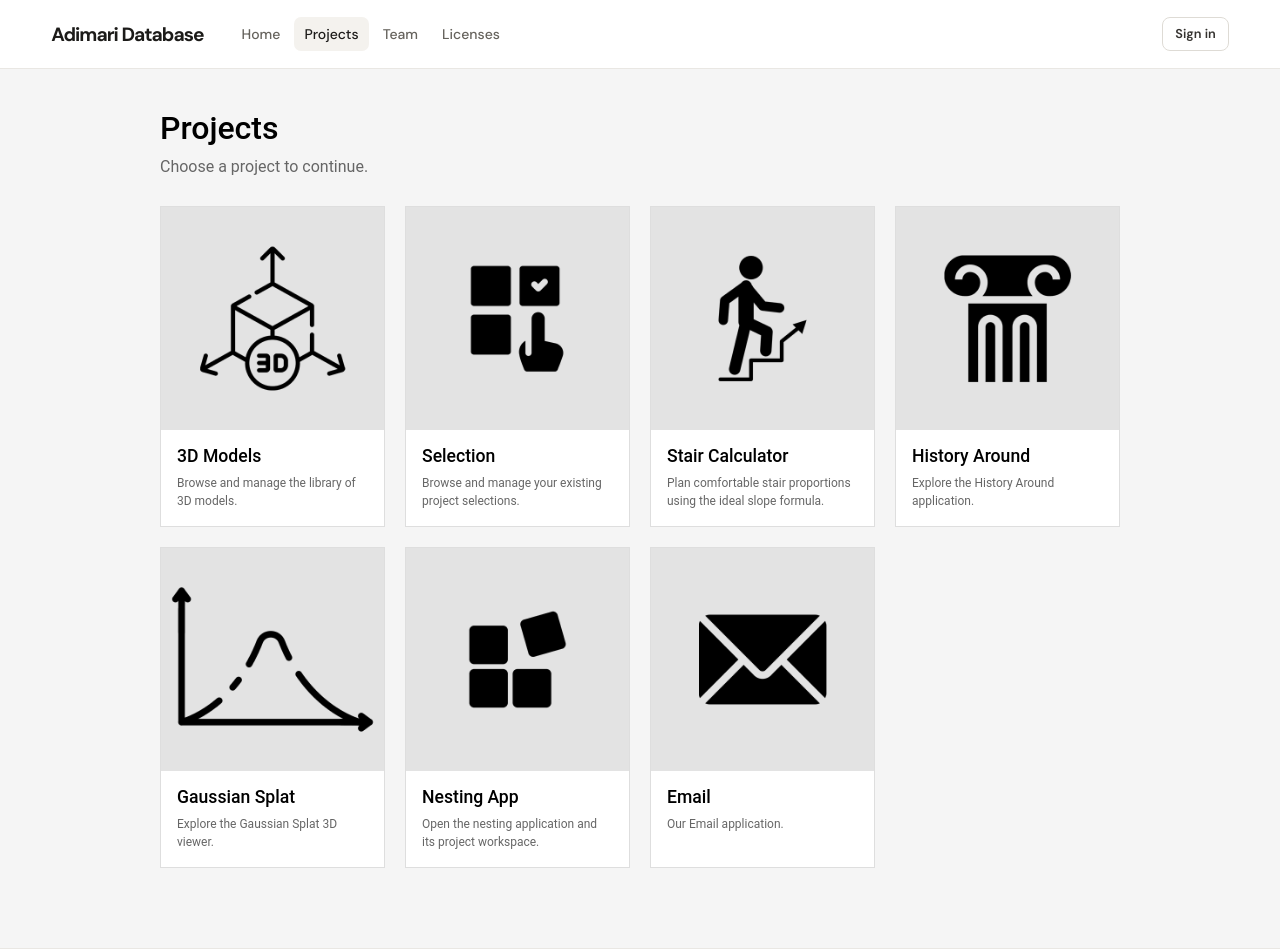
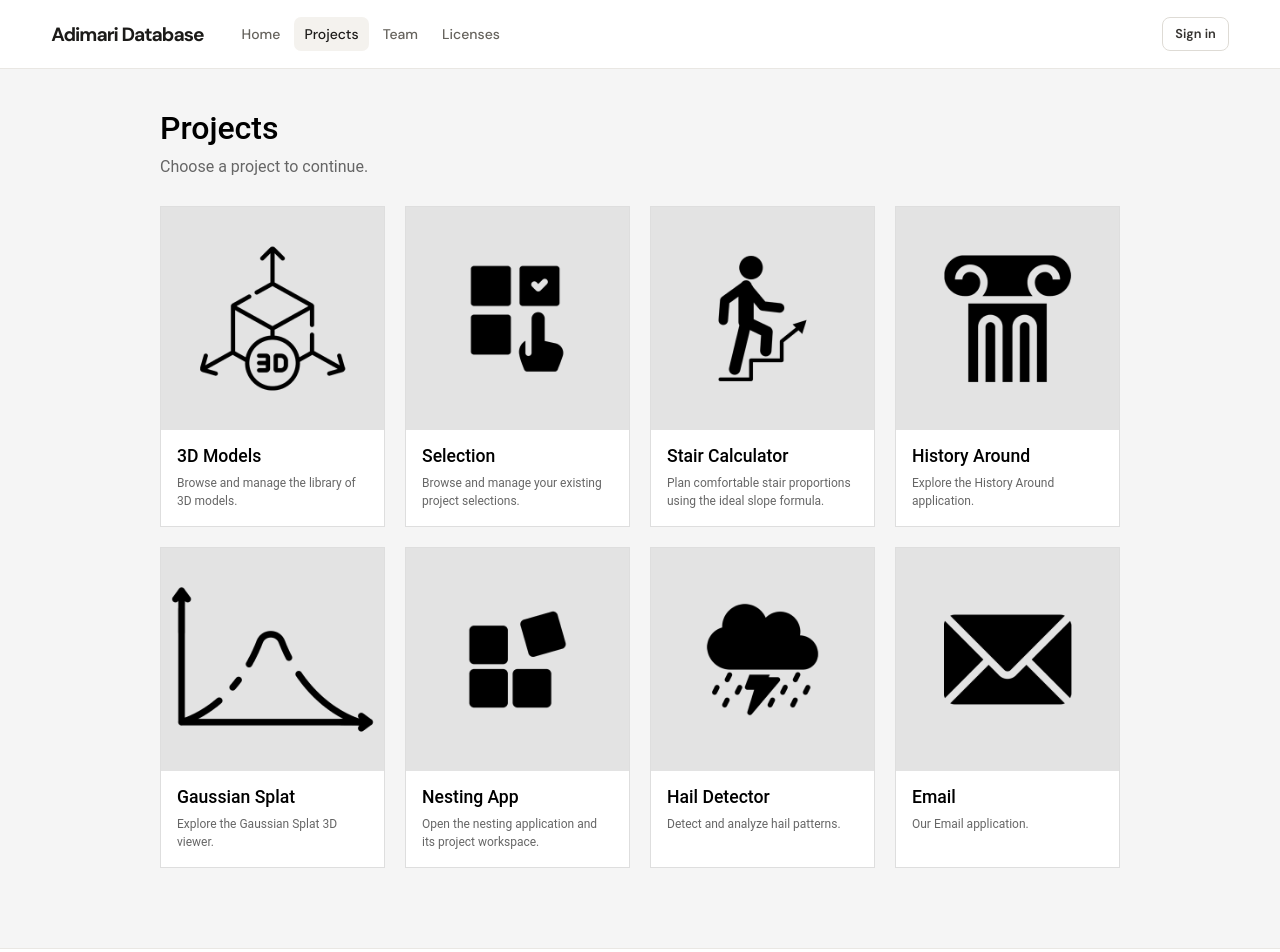
Before and after one commit to tzanislav/adimari-project, a React (Vite) app in the folder front-end/: page /projects in a window 1280 px wide. Shown: the top 952 px of the page. Built offline with nearby package versions, Linux system fonts and the light colour scheme; no server answers.

Commit message:
Hail Detector Link

```diff
--- a/front-end/src/pages/Projects.jsx
+++ b/front-end/src/pages/Projects.jsx
@@ -58,6 +58,12 @@ const projectLinks = [
     href: 'http://ec2-54-76-118-84.eu-west-1.compute.amazonaws.com',
     thumbnail: '/nest.png',
   },
+    {
+    title: 'Hail Detector',
+    description: 'Detect and analyze hail patterns.',
+    href: 'http://54.76.118.84:8001/',
+    thumbnail: '/thunderstorm.png',
+  },
   {
     title: 'Email',
     description: 'Our Email application.',
```
Also changed, not shown: front-end/public/thunderstorm.png (added).
